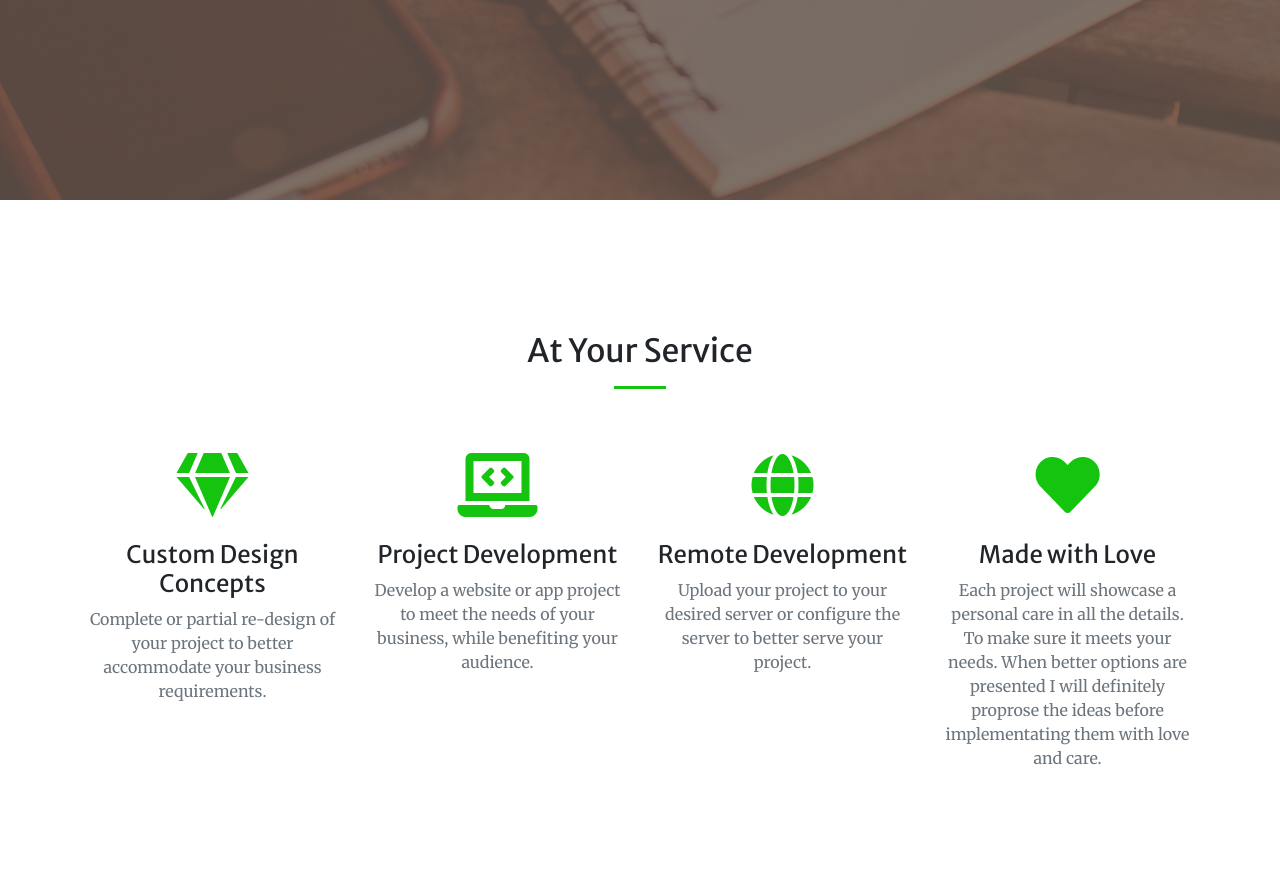
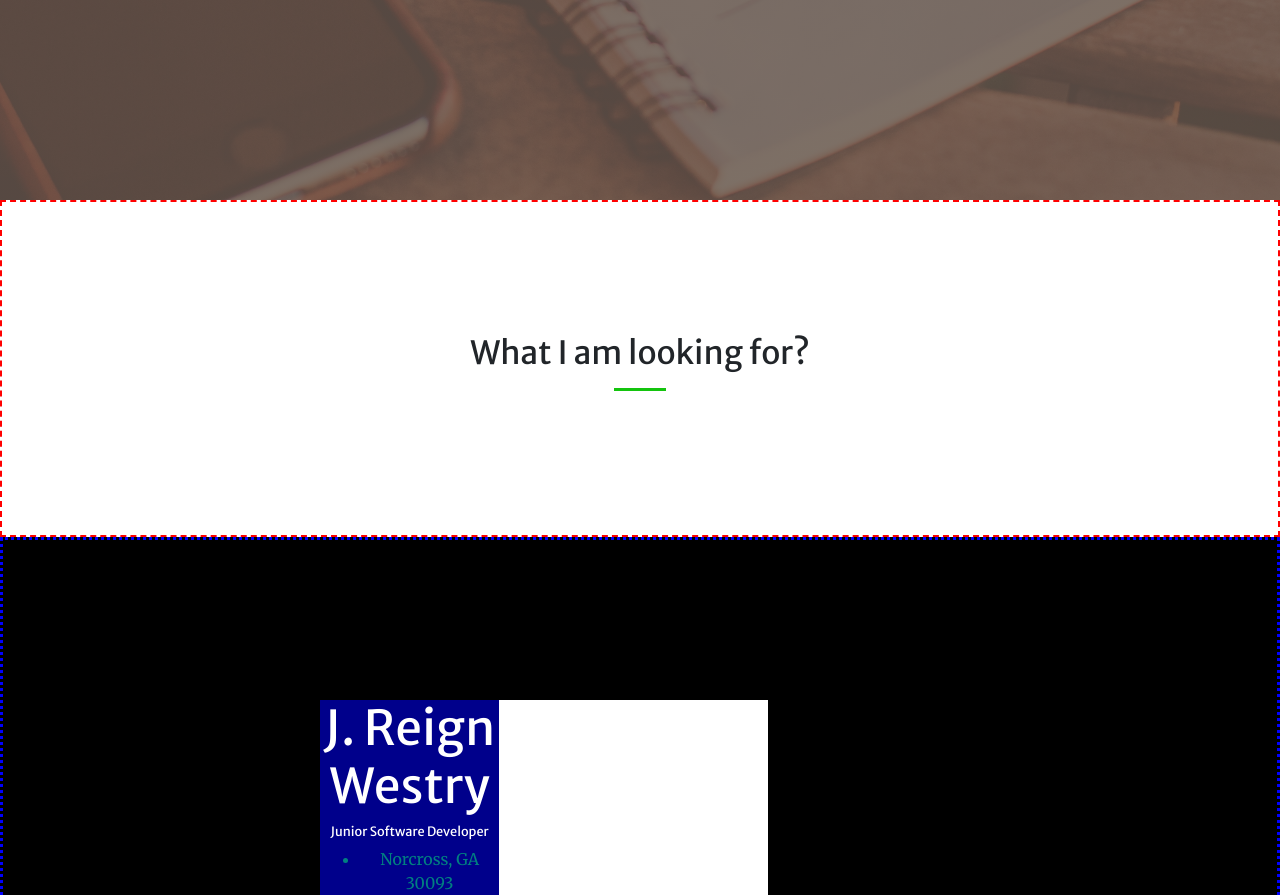
Before and after one commit to reignwestry/Latest-Portfolio-Design, a PHP site: page /resume.html in a window 1280 px wide. Shown: the part 600-1495 px from the top of the page. Run offline with PHP 8.4, Linux system fonts and the light colour scheme; some libraries are stand-ins or nearby versions.

Commit message:
resume page updated

```diff
--- /dev/null
+++ b/SCSS/_resume.scss
@@ -0,0 +1,70 @@
+// What I am looking for
+#whatIhavebeenupto {
+    border: 2px dashed red;
+}
+
+
+// Resume section
+#resume{
+    border: 3px dotted blue;
+    background: black;
+
+    .container {
+        width: 100vh;
+        height: 90vw;
+
+        //-- RESUME PAPER -->
+        .paper{
+            background: white;
+            width: 35vw;
+            height: 85vh;
+            margin: 20% 5% 0% 10%;
+        }
+    }
+}
+
+//left-box
+.left-box{
+    background: darkblue;
+    height: 100%;
+    width: 40%;
+
+    h3{
+        text-align: center;
+        color: white;
+        font-size: 3rem;
+    }
+    h4{
+        text-align: center;
+        color: white;
+        font-size: .8rem;
+    }
+
+}
+
+.address{
+    width: 100%;
+    height: 18%;
+    text-align: center;
+    margin: 0;
+
+    div{
+        text-align: center;
+        color: teal;
+    }
+}
+
+.sub-categories {
+    width: 100%;
+    border: 1px dashed white;
+
+    h2{
+        color: white;
+        text-transform: uppercase;
+        border: 2px solid white;
+        font-size: 1.3rem;
+    }
+    ul{
+        text-align: left;
+    }
+}
--- a/SCSS/creative-modified.scss
+++ b/SCSS/creative-modified.scss
@@ -16,7 +16,7 @@
 @import "./_portfolio";
 @import "./_call2action.scss";
 @import "./_contact";
-
+@import "./_resume";
 // Import Stripe Payment Styling
 //@import "../payments/_stripe.scss";
 
--- a/resume.html
+++ b/resume.html
@@ -82,128 +82,74 @@
   </header>
 
 
-  <!-- Services Section -->
-  <section class="page-section" id="services">
+  <!-- What I am doing Section -->
+  <section class="page-section" id="whatIhavebeenupto">
     <div class="container">
-      <h2 class="text-center mt-1">At Your Service</h2>
+      <h2 class="text-center mt-1">What I am looking for?</h2>
       <hr class="divider my-7">
       <div class="row">
-        <div class="col-lg-3 col-md-6 text-center">
-          <div class="mt-5">
-            <i class="fas fa-4x fa-gem text-primary mb-4"></i>
-            <h3 class="h4 mb-2">Custom Design Concepts</h3>
-            <p class="text-muted mb-0">Complete or partial re-design of your project to better accommodate your business requirements.</p>
-          </div>
-        </div>
-        <div class="col-lg-3 col-md-6 text-center">
-          <div class="mt-5">
-            <i class="fas fa-4x fa-laptop-code text-primary mb-4"></i>
-            <h3 class="h4 mb-2">Project Development</h3>
-            <p class="text-muted mb-0">Develop a website or app project to meet the needs of your business, while benefiting your audience.</p>
-          </div>
-        </div>
-        <div class="col-lg-3 col-md-6 text-center">
-          <div class="mt-5">
-            <i class="fas fa-4x fa-globe text-primary mb-4"></i>
-            <h3 class="h4 mb-2">Remote Development</h3>
-            <p class="text-muted mb-0">Upload your project to your desired server or configure the server to better serve your project.</p>
-          </div>
-        </div>
-        <div class="col-lg-3 col-md-6 text-center">
-          <div class="mt-5">
-            <i class="fas fa-4x fa-heart text-primary mb-4"></i>
-            <h3 class="h4 mb-2">Made with Love</h3>
-            <p class="text-muted mb-0">Each project will showcase a personal care in all the details. To make sure it meets your needs. When better options are presented I will definitely proprose the ideas before implementating them with love and care.</p>
-          </div>
-        </div>
-      </div>
+
+              </div>
     </div>
   </section>
 
-  <!-- Portfolio Section --> <!-- todo convert projects to personal projects -->
-  <section id="portfolio">
-    <div class="container-fluid p-0">
-      <div class="row no-gutters">
-        <div class="col-lg-4 col-sm-6">
-          <a class="portfolio-box" href="react-conversion/src/img/portfolio/fullsize/01-ACME-Photography-EDITED.png">
-            <img class="img-fluid" src="react-conversion/src/img/portfolio/thumbnails/01-ACME-Photography-EDITED.png"
-                 alt="">
-            <div class="portfolio-box-caption">
-              <div class="project-category text-white-50">
-                Category
-              </div>
-              <div class="project-name">
-                Project Name
+  <!-- Resume Section -->
+  <section id="resume">
+    <div class="container">
+      <div class="row">
+          <div class="paper" >
+            <div class="left-box">
+              <h3>J. Reign Westry</h3>
+              <h4>Junior Software Developer</h4>
+              <div class="address">
+
+                <div><!-- Address Box -->
+                  <ul>
+                    <li><p>Norcross, GA 30093</p></li>
+                    <!-- <li><a href="tel:678-599-0862">678-599-0862</a></li> -->
+                    <li><a href="email:reign@reignwestry.com">reign@reignwestry.com</a></li>
+                    <li><a href="https://www.linkedin.com/in/reignwestry/">LinkedIn</a></li>
+                    <li><a href="https://github.com/ReignReapSow">GitHub</a></li>
+                  </ul>
+
+
+
+
+
+                </div>
+                <div class="sub-categories">
+                  <!-- SOFT SKILLS-->
+                  <h2>Soft Skills</h2>
+                  <ul>
+                    <li>Strong Coding Knowledge</li>
+                    <li>Great Experienced Communicator</li>
+                    <li>Mobile Applications Development</li>
+                    <li>Understands MVC Concepts</li>
+                    <li>Web Development Experience</li>
+                    <li>Comfortable in Fast-Paced Environments</li>
+                    <li>SQL Database Management</li>
+                  </ul>
+                </div>
+
+                <div class="sub-categories">
+                  <!-- TECHNOLOGIES-->
+                  <h2>Technologies</h2>
+                  <ul>
+                    <li>Adobe Illustrator</li>
+                    <li>Adobe Photoshop</li>
+                    <li>HTML/CSS3</li>
+                    <li>Bootstrap</li>
+                    <li>Javascript</li>
+                    <li>SCSS</li>
+                    <li>PHP/MYSQL</li>
+                    <li>Reactjs/Babel/Jsx</li>
+                  </ul>
+                </div>
+
               </div>
             </div>
-          </a>
-        </div>
-        <div class="col-lg-4 col-sm-6">
-          <a class="portfolio-box"
-             href="react-conversion/src/img/portfolio/fullsize/02-Mobile-First-AppTheme-EDITED.png">
-            <img class="img-fluid" src="react-conversion/src/img/portfolio/fullsize/02-Mobile-First-AppTheme-EDITED.png" alt="">
-            <div class="portfolio-box-caption">
-              <div class="project-category text-white-50">
-                Category
-              </div>
-              <div class="project-name">
-                Project Name
-              </div>
-            </div>
-          </a>
-        </div>
-        <div class="col-lg-4 col-sm-6">
-          <a class="portfolio-box" href="react-conversion/src/img/portfolio/fullsize/02-Mobile-First-AppTheme-EDITED.png3.jpg">
-            <img class="img-fluid" src="img/portfolio/thumbnails/3.jpg" alt="">
-            <div class="portfolio-box-caption">
-              <div class="project-category text-white-50">
-                Category
-              </div>
-              <div class="project-name">
-                Project Name
-              </div>
-            </div>
-          </a>
-        </div>
-        <div class="col-lg-4 col-sm-6">
-          <a class="portfolio-box" href="img/portfolio/fullsize/4.jpg">
-            <img class="img-fluid" src="img/portfolio/thumbnails/4.jpg" alt="">
-            <div class="portfolio-box-caption">
-              <div class="project-category text-white-50">
-                Category
-              </div>
-              <div class="project-name">
-                Project Name
-              </div>
-            </div>
-          </a>
-        </div>
-        <div class="col-lg-4 col-sm-6">
-          <a class="portfolio-box" href="img/portfolio/fullsize/5.jpg">
-            <img class="img-fluid" src="img/portfolio/thumbnails/5.jpg" alt="">
-            <div class="portfolio-box-caption">
-              <div class="project-category text-white-50">
-                Category
-              </div>
-              <div class="project-name">
-                Project Name
-              </div>
-            </div>
-          </a>
-        </div>
-        <div class="col-lg-4 col-sm-6">
-          <a class="portfolio-box" href="img/portfolio/fullsize/6.jpg">
-            <img class="img-fluid" src="img/portfolio/thumbnails/6.jpg" alt="">
-            <div class="portfolio-box-caption p-3">
-              <div class="project-category text-white-50">
-                Category
-              </div>
-              <div class="project-name">
-                Project Name
-              </div>
-            </div>
-          </a>
-        </div>
+
+          </div>
       </div>
     </div>
   </section>
```
Also changed, not shown: SCSS/creative-modified.css, 1 other file.
